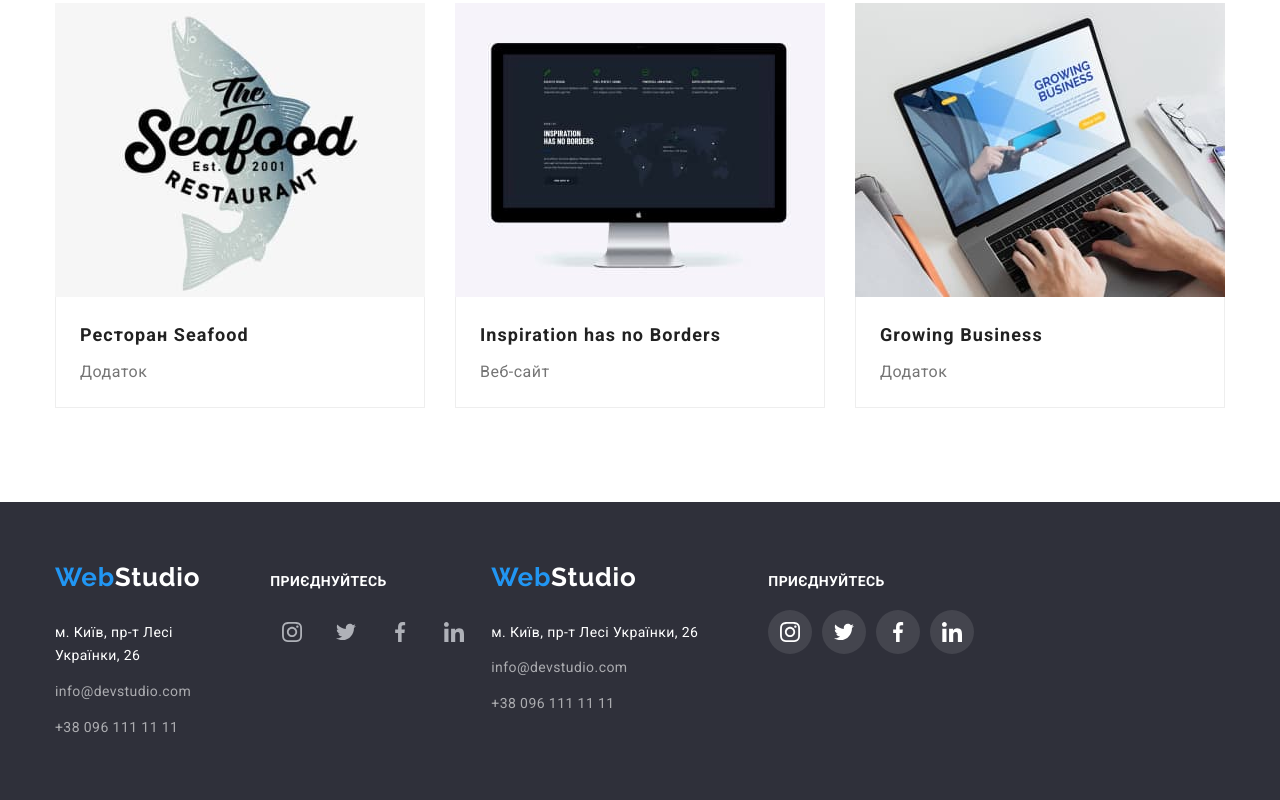
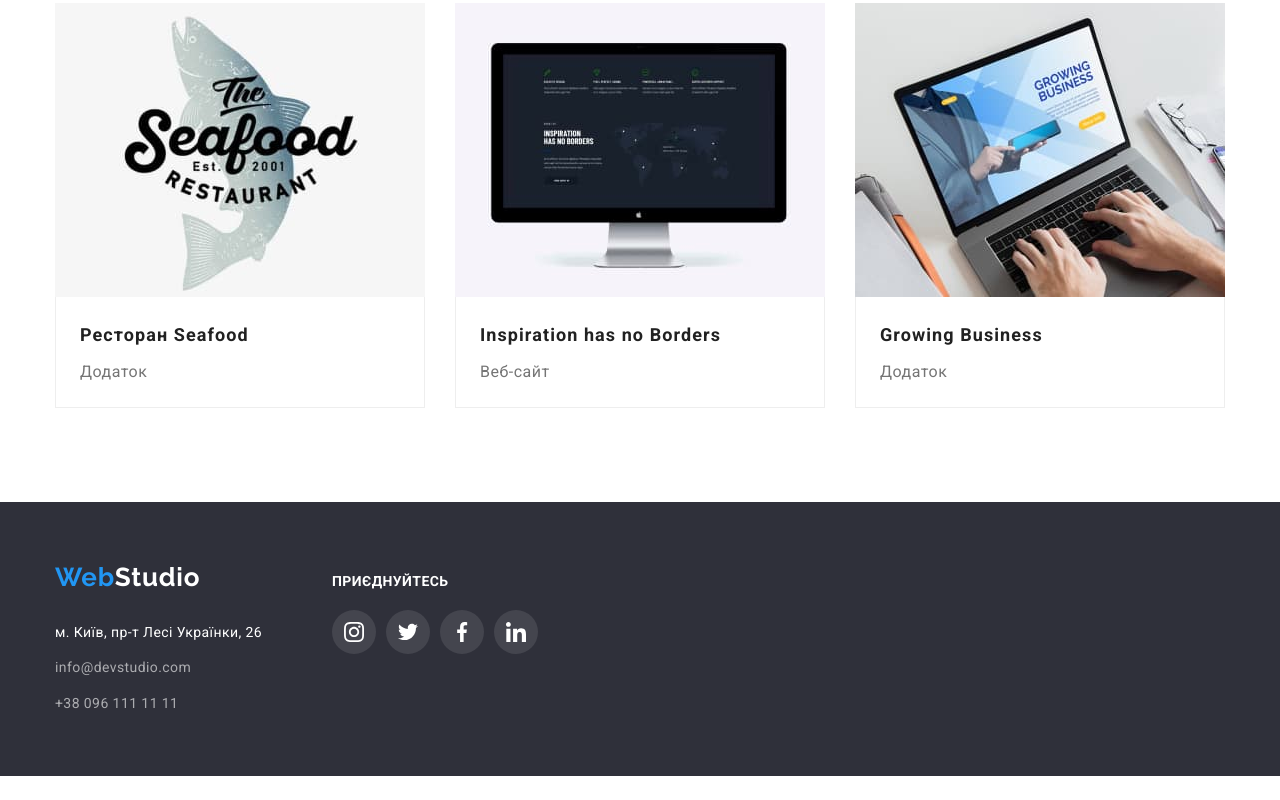
Before and after one commit to IhorNemesh/goit-markup-hw-04, a plain HTML site: page portfolio.html in a window 1280 px wide. Shown: the part 1136-1936 px from the top of the page. After the commit the page ends 1912 px from the top, so only its background shows below. Drawn offline with nearby package versions, Linux system fonts and the light colour scheme.

Commit message:
виправлення копії футера

```diff
--- a/portfolio.html
+++ b/portfolio.html
@@ -166,49 +166,6 @@
 
     <!--Футер-->
     <footer class="footer">
-        <div class="container">
-            <div class="footer-inner">
-                <div class="footer-address-inner">
-                    <a href="" class="logo-bottom"> <span class="logo-accent">Web</span>Studio</a>
-                    <address class="address-list">
-                        <p class="address">м. Київ, пр-т Лесі Українки, 26</p>
-                        <a class="link-email-address" href="mailto:info@devstudio.com">info@devstudio.com</a>
-                        <a class="link-number" href="tel:+380961111111">+38 096 111 11 11</a>
-                    </address>
-                </div>
-                <div class="footer-social-inner">
-                    <h3 class="social-title">Приєднуйтесь</h3>
-                    <ul class="social-list-footer">
-                        <li class="social-list-item bg-social-foter">
-                            <a class="social-list-link" href="">
-                                <svg class="social-list-icon" width="20" height="20">
-                                    <use href="./Images/sprite.svg#icon-instagram"></use>
-                                </svg>
-                            </a>
-                        </li>
-                        <li class="social-list-item bg-social-foter">
-                            <a class="social-list-link" href="">
-                                <svg class="social-list-icon" width="20" height="20">
-                                    <use href="./Images/sprite.svg#icon-twitter"></use>
-                                </svg>
-                            </a>
-                        </li>
-                        <li class="social-list-item bg-social-foter">
-                            <a class="social-list-link" href="">
-                                <svg class="social-list-icon" width="20" height="20">
-                                    <use href="./Images/sprite.svg#icon-facebook"></use>
-                                </svg>
-                            </a>
-                        </li>
-                        <li class="social-list-item bg-social-foter">
-                            <a class="social-list-link" href="">
-                                <svg class="social-list-icon" width="20" height="20">
-                                    <use href="./Images/sprite.svg#icon-linkedin"></use>
-                                </svg>
-                            </a>
-                        </li>
-                    </ul>
-                </div>
         <div class="container footer-inner">
             <div class="footer-address-inner">
                 <a href="" class="logo-bottom"> <span class="logo-accent">Web</span>Studio</a>
@@ -251,7 +208,6 @@
                     </li>
                 </ul>
             </div>
-
         </div>
 
     </footer>
```
Lines whose indentation alone changed are shown as unchanged.
